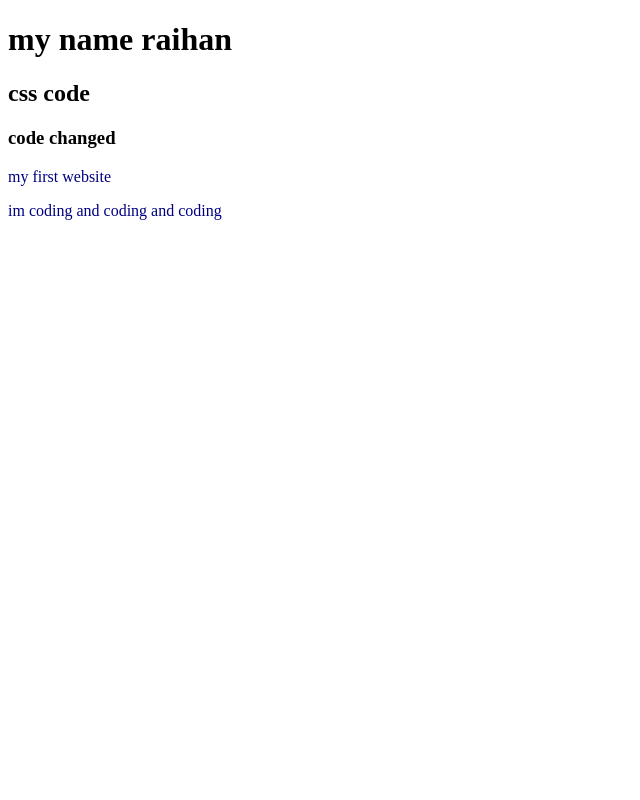
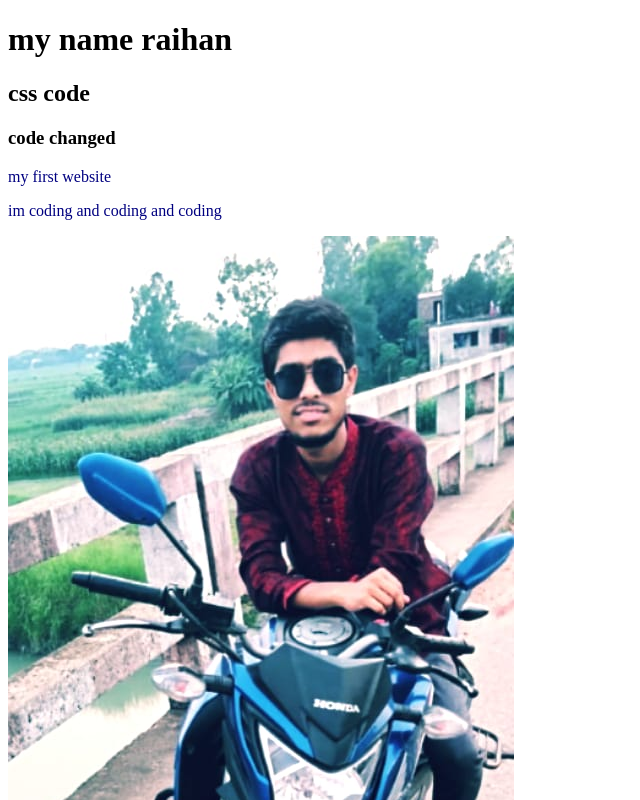
Before and after one commit to raihanchowdhury123/css-first-repo, a plain HTML site: page index.html in a window 1280 px wide. Shown: the top 800 px of the page, without its empty margins (0-640 px from the left). Drawn offline with Linux system fonts and the light colour scheme.

Commit message:
image added

```diff
--- a/index.html
+++ b/index.html
@@ -13,5 +13,6 @@
     <h3>code changed</h3>
     <p>my first website</p>
     <p>im coding and coding and coding</p>
+    <img src="arafat 1.jpeg" alt="">
 </body>
 </html>
```
Also changed, not shown: arafat 1.jpeg (added).
